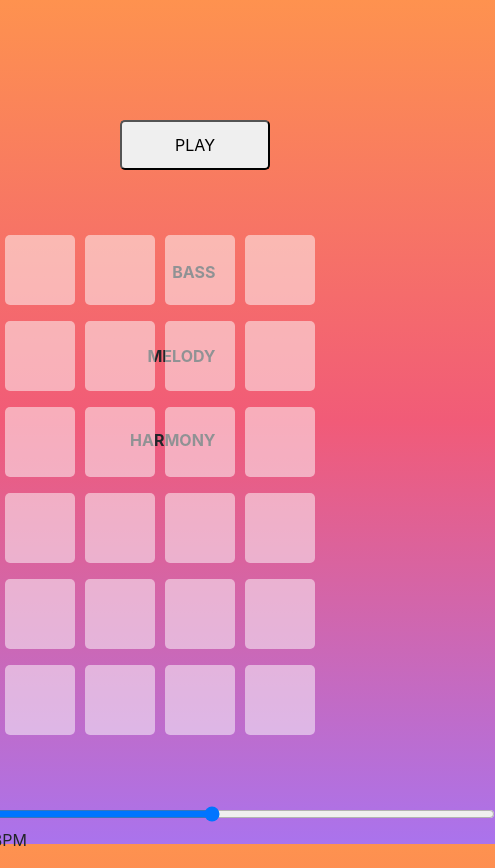
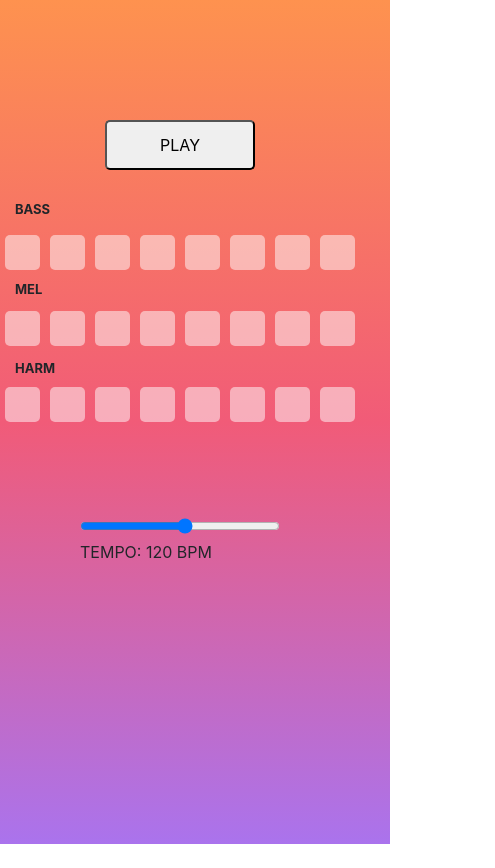
Before and after one commit to AnkanGranero/tonesequencersequel, a React (Create React App) app: page / in a window 390 px wide. Shown: the whole page, 495 px wide, since content can reach past the window. After the commit the page ends 844 px from the top, so only its background shows below. Built offline with nearby package versions, Linux system fonts and the light colour scheme.

Commit message:
scaled for mobile devices

```diff
--- a/src/App.css
+++ b/src/App.css
@@ -19,18 +19,9 @@
   color: white;
 }
 
-.App-link {
-  color: #61dafb;
-}
 
-@keyframes App-logo-spin {
-  from {
-    transform: rotate(0deg);
-  }
-  to {
-    transform: rotate(360deg);
-  }
-}
+
+
 
 .buttons button {
 
@@ -51,7 +42,6 @@
   align-items: center;
   margin-top: 100px;
 }
-
 input[type='checkbox'] {
   appearance: none;
   width: 70px;
@@ -61,18 +51,6 @@ background-color: white;
   opacity: 0.5;
   border-radius: 5px;
   margin: 5px;
-}
-
-input[type='checkbox']:checked {
-  opacity: 1;
-  background-color : orange;
-}
-
-
-#bpm {
-  /* appearance: none; */
-  width: 600px;
-  margin-top: 60px;
   }
 
   .sideMenu {
@@ -93,3 +71,114 @@ input[type='checkbox']:checked {
 
 
   }
+
+#bpm {
+  /* appearance: none; */
+  width: 600px;
+  margin-top: 60px;
+}
+
+
+@media (max-width: 414px) {
+
+
+  .wrapper {
+
+    position: absolute;
+    left: 0px;
+
+    }
+    input[type="checkbox"]{
+      width: 35px;
+      height: 35px;
+      margin-bottom: 30px;
+
+    }
+
+    .sideMenu {
+
+      display:flex;
+      flex-direction: column;
+      position: absolute;
+      text-align: left;
+
+      top: 70px;
+      left: -15px;
+
+
+    }
+    .sideMenu li {
+      margin-bottom: 30px;
+      list-style: none;
+      font-weight: 700;
+      font-size: 13px;
+
+    }
+
+
+
+
+
+#bpm {
+  /* appearance: none; */
+  width: 200px;
+  margin-top: 60px;
+}
+
+
+
+}
+
+@media (max-width: 320px) {
+
+
+
+  .wrapper {
+
+  position: absolute;
+  left: 0px;
+
+  }
+  input[type="checkbox"]{
+    width: 30px;
+    height: 30px;
+    margin-bottom: 15px;
+
+  }
+
+  .sideMenu {
+
+    display:flex;
+    flex-direction: column;
+    position: absolute;
+    text-align: left;
+
+    top: 100px;
+    left: 0px;
+
+
+  }
+  .sideMenu li {
+    margin-bottom: 25px;
+    list-style: none;
+    font-weight: 700;
+    font-size: 13px;
+
+  }
+
+  #bpm {
+    /* appearance: none; */
+    width: 150px;
+    margin-top: 60px;
+    height: 4px;
+
+  }
+
+
+
+  }
+
+input[type='checkbox']:checked {
+  opacity: 1;
+  background-color : orange;
+}
--- a/src/components/sequencer.js
+++ b/src/components/sequencer.js
@@ -287,8 +287,8 @@ bassNotes.push(this.initialBassNote()) ;
 
   <div className="sideMenu">
   <li> BASS</li>
-  <li> MELODY</li>
-  <li>HARMONY</li>
+  <li> MEL</li>
+  <li>HARM</li>
 
   </div>
 
--- a/src/index.css
+++ b/src/index.css
@@ -23,6 +23,7 @@ body {
 }
 
 
+
 code {
   font-family: source-code-pro, Menlo, Monaco, Consolas, "Courier New",
     monospace;
```
Lines whose indentation alone changed are shown as unchanged.
